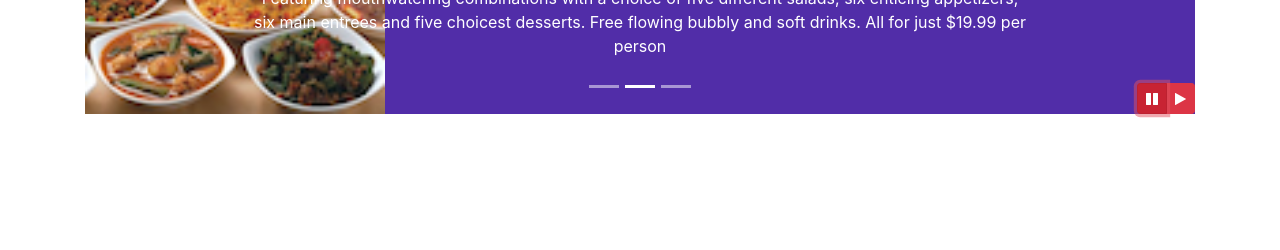
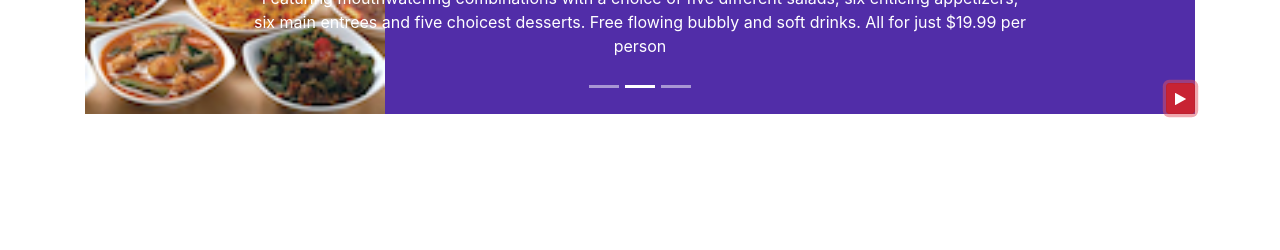
Before and after one commit to TARANJOTS/Confusion-Bootstrap, a website: page index.html in a window 1280 px wide. Both pictures are taken after a click on the button 1152 px from the left and 648 px from the top of the page. Shown: the part 550-800 px from the top of the page. Drawn offline with nearby package versions, Linux system fonts and the light colour scheme.

Commit message:
More Bootstrap JQuery

```diff
--- a/index.html
+++ b/index.html
@@ -200,14 +200,9 @@
                     <a class="carousel-control-next" href="#mycarousel" role="button" data-slide="next">
                         <span class="carousel-control-next-icon"></span>
                     </a>
-                    <div class="btn-group" id="carouselButton">
-                        <button class="btn btn-danger btn-sm" id="carousel-pause">
+                    <button class="btn btn-danger btn-sm" id="carouselButton">
                             <span class="fa fa-pause"></span>
-                        </button>
-                        <button class="btn btn-danger btn-sm" id="carousel-play">
-                            <span class="fa fa-play"></span>
-                        </button>
-                    </div>
+                    </button>
                 </div>
             </div>
         </div>
@@ -309,11 +304,20 @@
     <script>
         $(document).ready(function(){
             $("#mycarousel").carousel( { interval: 2000 } );
-            $("#carousel-pause").click(function(){
-                $("#mycarousel").carousel('pause');
-            });
-            $("#carousel-play").click(function(){
-                $("#mycarousel").carousel('cycle');
+            $("#carouselButton").click(function()
+            {
+               if($('#carouselButton').children('span').hasClass('fa-pause'))
+               {
+                   $('#mycarousel').carousel('pause');
+                   $('#carouselButton').children('span').removeClass('fa-pause');
+                   $('#carouselButton').children('span').addClass('fa-play');
+               }
+               else if($('#carouselButton').children('span').hasClass('fa-play'))
+               {
+                   $('#mycarousel').carousel('cycle');
+                   $('#carouselButton').children('span').removeClass('fa-play');
+                   $('#carouselButton').children('span').addClass('fa-pause');
+               }
             });
         });
     </script>
```
